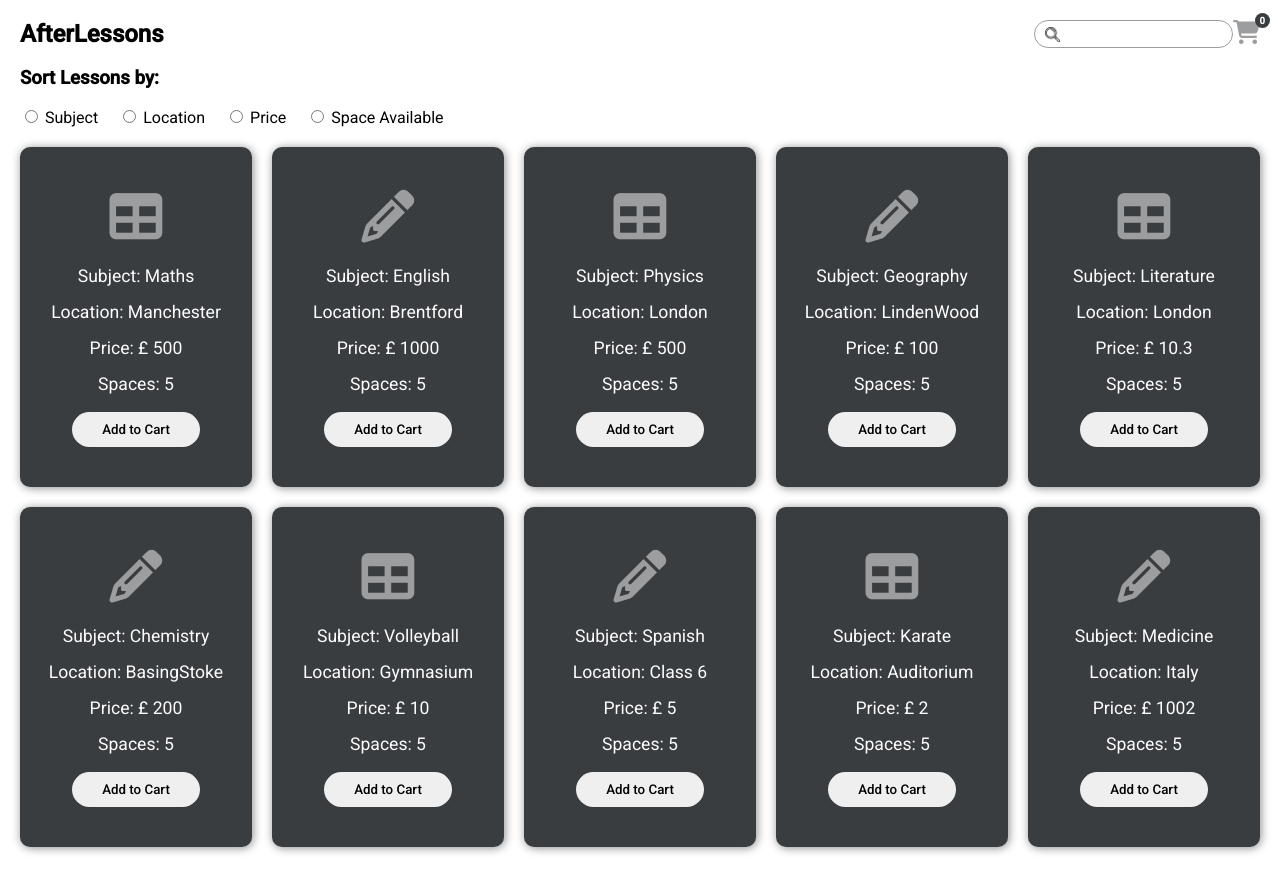
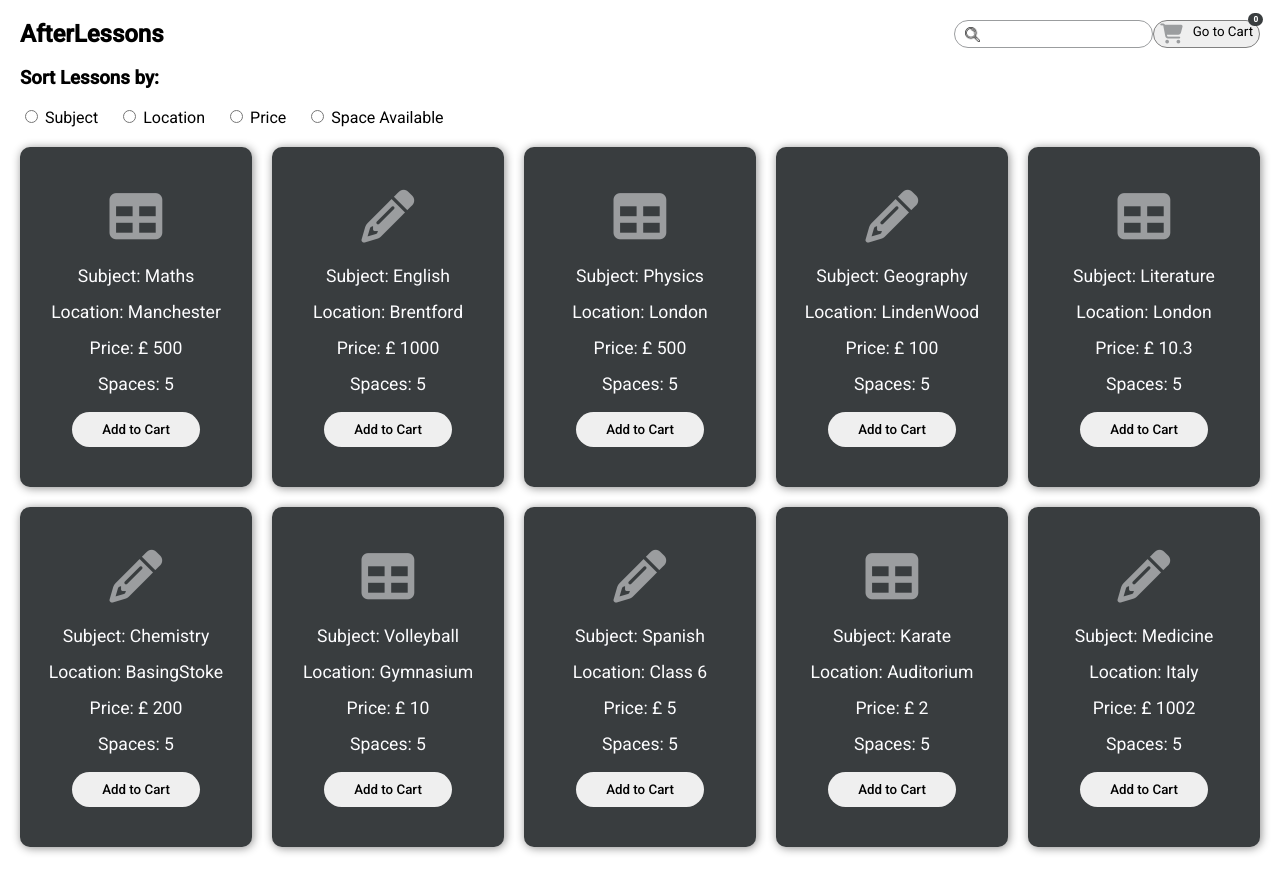
Before and after one commit to Cruxcodes/vue-project, a plain HTML site: page index.html in a window 1280 px wide. Drawn offline with nearby package versions, Linux system fonts and the light colour scheme.

Commit message:
changed the cart to button

```diff
--- a/index.html
+++ b/index.html
@@ -24,12 +24,15 @@
             <input type="text" v-model="searchedItem" />
           </div>
 
-          <div v-on:click="showCart = !showCart" class="cartIcon">
-            <i class="fa-solid fa-cart-shopping" style="color: #9b9d9f"></i>
-            <div>
-              <p>{{cart.length}}</p>
+          <button style="border-radius: 30px;border: 1px solid gray;">
+            <div v-on:click="showCart = !showCart" class="cartIcon">
+              <i class="fa-solid fa-cart-shopping" style="color: #9b9d9f; margin-right: 10px;"></i>
+              <div>
+                <p>{{cart.length}}</p>
+              </div>
+              Go to Cart
             </div>
-          </div>
+          </button>
         </div>
       </header>
 
```
